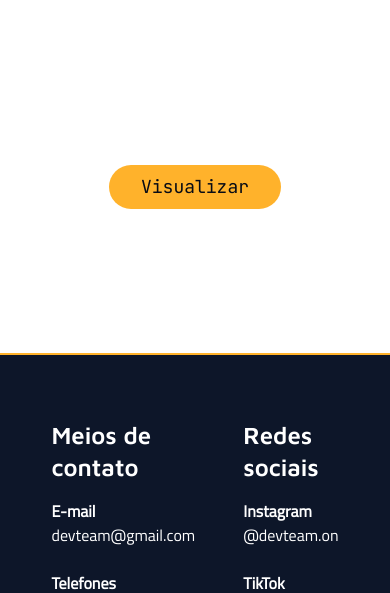
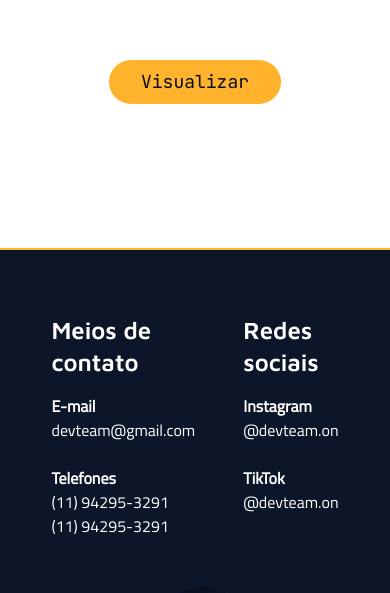
Before and after one commit to DevTeam-On/dev-team-page, a Next.js app: page / in a window 390 px wide. Shown: the part 4708-5301 px from the top of the page. Built offline with nearby package versions, Linux system fonts and the light colour scheme.

Commit message:
feat: add responsiveness at OurClient Component

```diff
--- a/src/components/OurClients/index.tsx
+++ b/src/components/OurClients/index.tsx
@@ -4,15 +4,15 @@ import FullButton from '../FullButton'
 
 export default function OurClients() {
   return (
-    <div className="flex w-full flex-col items-center gap-24">
+    <div className="flex w-full flex-col items-center gap-8 laptop:gap-24">
       <h1 className="font-mavenPro text-2xl font-semibold text-white laptop:text-5xl">
         Nossos Clientes
       </h1>
       <div className="flex flex-col items-center justify-center gap-12">
         <Image
           src={ClientSoSeu}
-          width={200}
-          height={200}
+          width={150}
+          height={150}
           alt="Cliente plataforma Só Seu"
         />
         <FullButton url="https://soseu.com.br/">Visualizar</FullButton>
```
